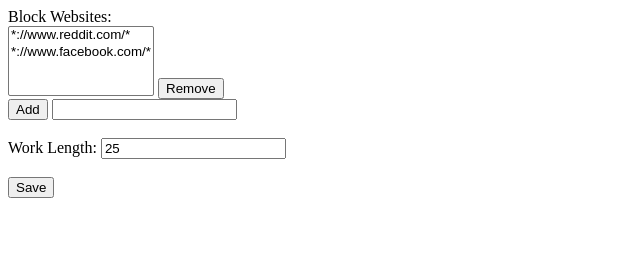
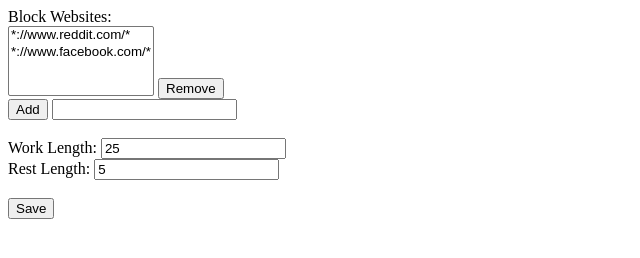
Before and after one commit to kylemrtnez/TomatoTomato, a browser extension: page options/options.html in a window 1280 px wide. Shown: the whole page, without its empty margins (0-640 px from the left). Drawn offline with Linux system fonts and the light colour scheme.

Commit message:
Adds options support for setting rest cycle length
-Adds rest length input to options.html
-Adds logic to save rest length in options.js
-Adds logic to background to load from storage

```diff
--- a/options/options.html
+++ b/options/options.html
@@ -17,7 +17,8 @@
             <label><button id="addSite">Add</button>
             <input type="text" id="websiteInput"></label>
             </div></br>
-            <label>Work Length: <input type="text" id="workLength"></label></br></br>
+            <label>Work Length: <input type="text" id="workLength"></label></br>
+            <label>Rest Length: <input type="text" id="restLength"></label></br></br>
             <button type="submit">Save</button>
         </form>
 
--- a/options/options.js
+++ b/options/options.js
@@ -8,6 +8,7 @@
 
 // Get the document ids
 var workLengthInput   = document.querySelector("#workLength");
+var restLengthInput   = document.querySelector("#restLength");
 var addSiteBtn    = document.getElementById('addSite');
 var removeSiteBtn = document.getElementById('removeSite');
 var websiteSelect = document.getElementById('blockPatterns');
@@ -15,6 +16,7 @@ var websiteInput  = document.getElementById('websiteInput');
 
 // Set up defaults.
 var workLengthDefault = "25";
+var restLengthDefault = "5";
 var blockPatternDefault = ["*://www.reddit.com/*", "*://www.facebook.com/*"];
 
 // Restore settings to UI when document elements done loading.
@@ -57,6 +59,7 @@ function saveOptions(event) {
     //Save the settings in local storage
     browser.storage.local.set({
         workLength: workLengthInput.value,
+        restLength: restLengthInput.value,
         blockPattern: Array.apply(null, websiteSelect.options).map(function(el) { return el.text; }) // this crap is needed because HTMLSelectElement.Option returns stupid stuff
     });
 }
@@ -77,6 +80,7 @@ function restoreOptions() {
     function updateUI(restoredSettings) {
         // Update the timer value
         workLengthInput.value   = restoredSettings.workLength    || workLengthDefault;
+        restLengthInput.value   = restoredSettings.restLength    || restLengthDefault;
 
         // If stored settings for blocked websites are found, use those.
         if(restoredSettings.blockPattern) {
```
Also changed, not shown: background.js (+6 -3 lines).
